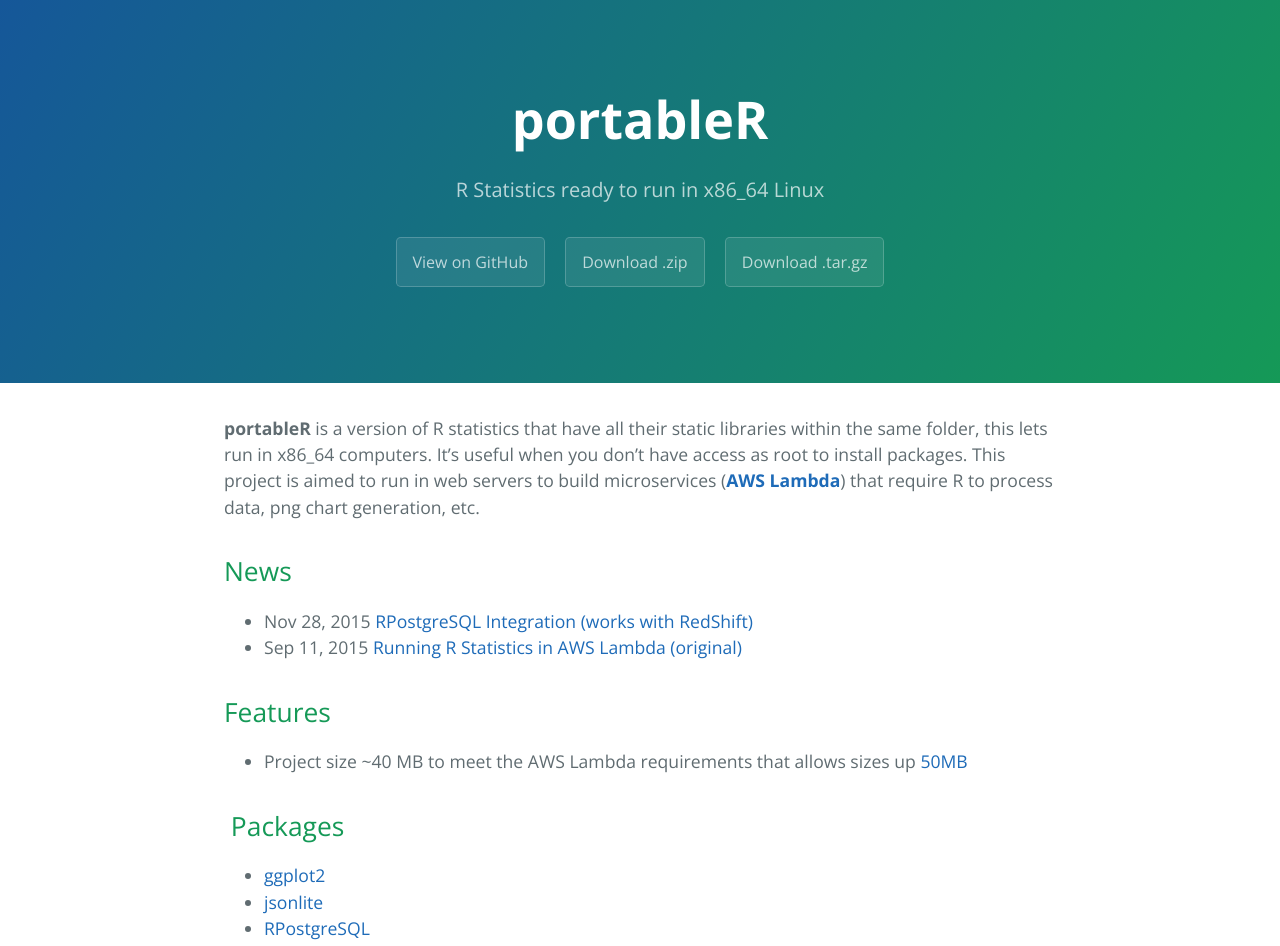
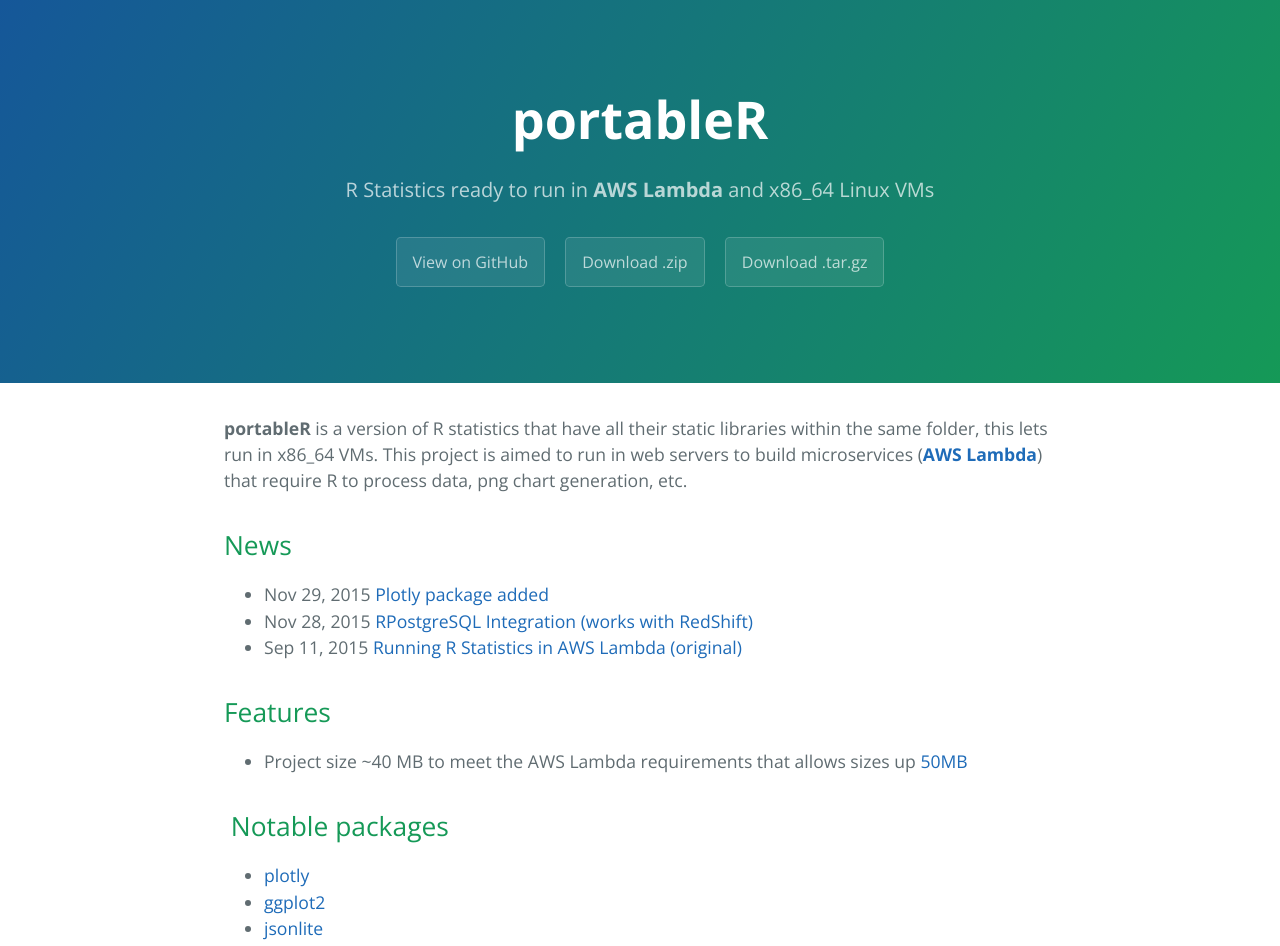
Before and after one commit to iocampomx/portableR, a Jekyll site: the page built from index.md, in a window 1280 px wide and 1400 px high. Shown: the top 946 px of the window. Built offline with Jekyll 4.4.1, drawn with Linux system fonts in a browser that asks for light colours; some of the changed text lies outside the part shown.

Commit message:
Plotly integration

```diff
--- a/_includes/footer.html
+++ b/_includes/footer.html
@@ -1,5 +1,5 @@
 <footer class="site-footer">
-  <span class="site-footer-owner"><a href="https://github.com/nafiux/portableR">portableR</a> is maintained by <a href="https://github.com/nafiux">nafiux</a>.</span>
+  <span class="site-footer-owner"><a href="https://github.com/nafiux/portableR">portableR</a> is maintained by <a href="https://github.com/nafiux">Ignacio Ocampo</a>.</span>
 
   <span class="site-footer-credits">This page was generated by <a href="http://jekyllrb.com/">Jekyll</a> using the <a href="https://github.com/jasonlong/cayman-theme">Cayman theme</a> by <a href="https://twitter.com/jasonlong">Jason Long</a>.</span>
 </footer>
--- a/_includes/header.html
+++ b/_includes/header.html
@@ -1,6 +1,6 @@
 <section class="page-header">
   <h1 class="project-name"><a href="/portableR/">portableR</a></h1>
-  <h2 class="project-tagline">R Statistics ready to run in x86_64 Linux</h2>
+  <h2 class="project-tagline">R Statistics ready to run in <strong>AWS Lambda</strong> and x86_64 Linux VMs</h2>
   <a href="https://github.com/nafiux/portableR" class="btn">View on GitHub</a>
   <a href="https://github.com/nafiux/portableR/zipball/master" class="btn">Download .zip</a>
   <a href="https://github.com/nafiux/portableR/tarball/master" class="btn">Download .tar.gz</a>
--- a/index.md
+++ b/index.md
@@ -2,7 +2,7 @@
 layout: default
 ---
 
-**portableR** is a version of R statistics that have all their static libraries within the same folder, this lets run in x86_64 computers. It's useful when you don't have access as root to install packages. This project is aimed to run in web servers to build microservices ([**AWS Lambda**][labmda]) that require R to process data, png chart generation, etc.
+**portableR** is a version of R statistics that have all their static libraries within the same folder, this lets run in x86_64 VMs. This project is aimed to run in web servers to build microservices ([**AWS Lambda**][labmda]) that require R to process data, png chart generation, etc.
 
 ##News
 
@@ -19,11 +19,16 @@ layout: default
 
 - Project size ~40 MB to meet the AWS Lambda requirements that allows sizes up [50MB](http://docs.aws.amazon.com/lambda/latest/dg/limits.html#limits-list)
 
-## Packages
+## Notable packages
 
+- [plotly]
 - [ggplot2]
 - [jsonlite]
 - [RPostgreSQL]
+
+## Plotly example <small>([read more](/portableR/2015/11/29/Plotly-package-added.html))</small>
+
+<iframe width="100%" height="500px" src="http://nafiux.com.s3-website-us-east-1.amazonaws.com/test/plotly-r.html"></iframe>
 
 ##Usage
 
@@ -89,6 +94,7 @@ Please report [issues] in GitHub.
 
 [jsonlite]: https://cran.r-project.org/web/packages/jsonlite/index.html
 [RPostgreSQL]: https://cran.r-project.org/web/packages/RPostgreSQL/index.html
+[plotly]: https://github.com/ropensci/plotly
 [ggplot2]:  http://ggplot2.org/
 [original]: http://nafiux.com/blog/2015/09/11/running-r-statistics-in-aws-lambda/
 [issues]:   https://github.com/nafiux/portableR/issues
```
Also changed, not shown: _posts/2015-11-29-Plotly-package-added.md (added, +46 -0 lines), 5 other files.
